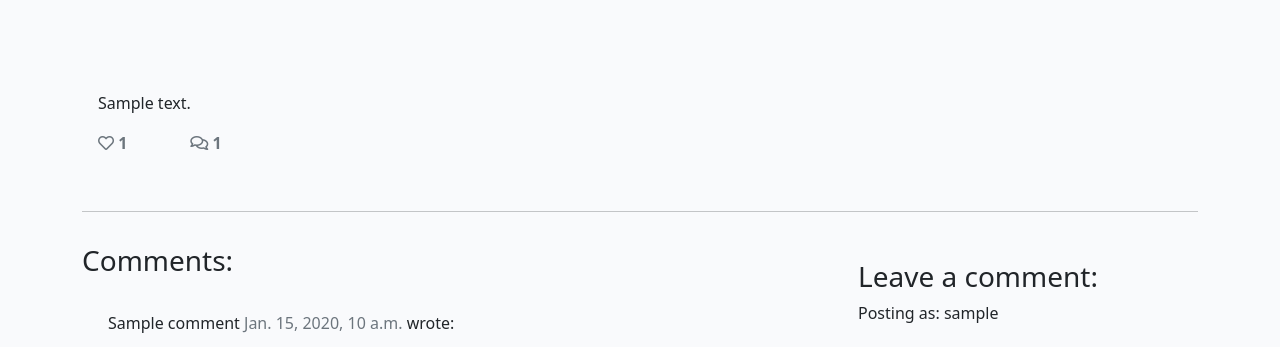
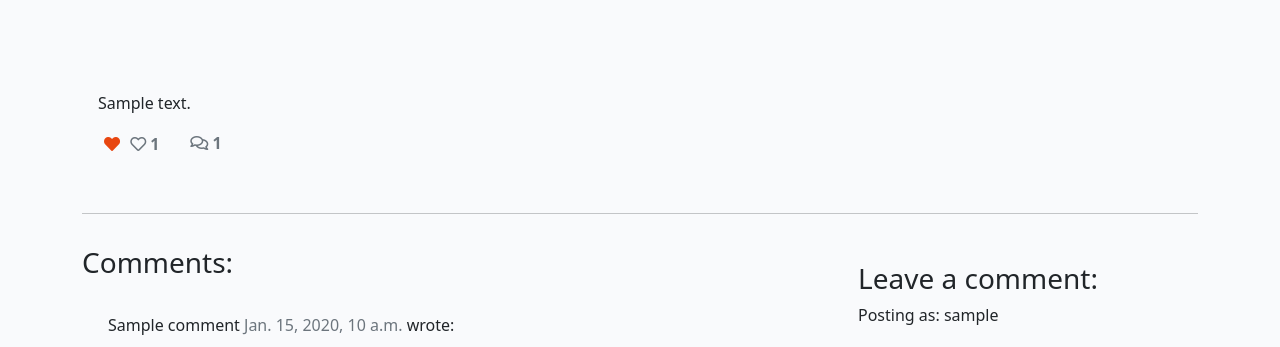
Before and after one commit to Dayana-N/Django-blog, a Django app: a page that uses templates/post_detail.html in a window 1280 px wide. Shown: the part 281-628 px from the top of the page. Run offline with Django 3.2, Linux system fonts and the light colour scheme; a user stored in the database is signed in; tables that the repository leaves empty hold one stand-in row (values such as "Sample post"); some libraries are stand-ins or nearby versions.

Commit message:
feat: add the option to like or unlike post

```diff
--- a/blog/urls.py
+++ b/blog/urls.py
@@ -4,4 +4,5 @@ from django.urls import path
 urlpatterns = [
     path('', views.PostList.as_view(), name='home'),
     path('<slug:slug>/', views.PostDetail.as_view(), name='post_detail'),
+    path('like/<slug:slug>', views.PostLikes.as_view(), name='post_like')
 ]
--- a/blog/views.py
+++ b/blog/views.py
@@ -1,5 +1,6 @@
-from django.shortcuts import render, get_object_or_404
+from django.shortcuts import render, get_object_or_404, reverse
 from django.views import generic, View
+from django.http import HttpResponseRedirect
 from .models import Post
 from .forms import CommentForm
 
@@ -63,3 +64,16 @@ class PostDetail(View):
                 'comment_form': CommentForm()
             },
         )
+
+
+class PostLikes(View):
+
+    def post(self, request, slug):
+        post = get_object_or_404(Post, slug=slug)
+
+        if post.likes.filter(id=request.user.id).exists():
+            post.likes.remove(request.user)
+        else:
+            post.likes.add(request.user)
+
+        return HttpResponseRedirect(reverse('post_detail', args=[slug]))
--- a/templates/post_detail.html
+++ b/templates/post_detail.html
@@ -33,14 +33,31 @@
                 <div class="row">
 
                     <div class="col-1">
-                        <!-- The number of likes goes before the closing strong tag -->
-                        <strong class="text-secondary"><i class="far fa-heart"></i> {{post.number_of_likes}}</strong>
+                        <strong>
+                            {% if user.is_authenticated %}
+                            <form action="{% url 'post_like' post.slug %}" class="d-inline" method="POST">
+                                {% csrf_token %}
+                                {% if liked %}
+                                <button type="submit" name="blogpost_id" value="{{post.slug}}" class="btn-like"><i
+                                        class="fas fa-heart"></i></button>
+                                {% else %}
+                                <button type="submit" name="blogpost_id" value="{{post.slug}}" class="btn-like"><i
+                                        class="far fa-heart"></i></button>
+                                {% endif %}
+                            </form>
+                            {% else %}
+                            <span class="text-secondary"><i class="far fa-heart"></i></span>
+                            {% endif %}
+                            <span class="text-secondary"><i class="far fa-heart"></i> {{post.number_of_likes}}</span>
+
+                        </strong>
+
                     </div>
                     <div class="col-1">
                         {% with comments.count as total_comments %}
                         <strong class="text-secondary"><i class="far fa-comments"></i>
                             <!-- Our total_comments variable goes before the closing strong tag -->
-                        {{ total_comments }}</strong>
+                            {{ total_comments }}</strong>
                         {% endwith %}
                     </div>
                 </div>
```
